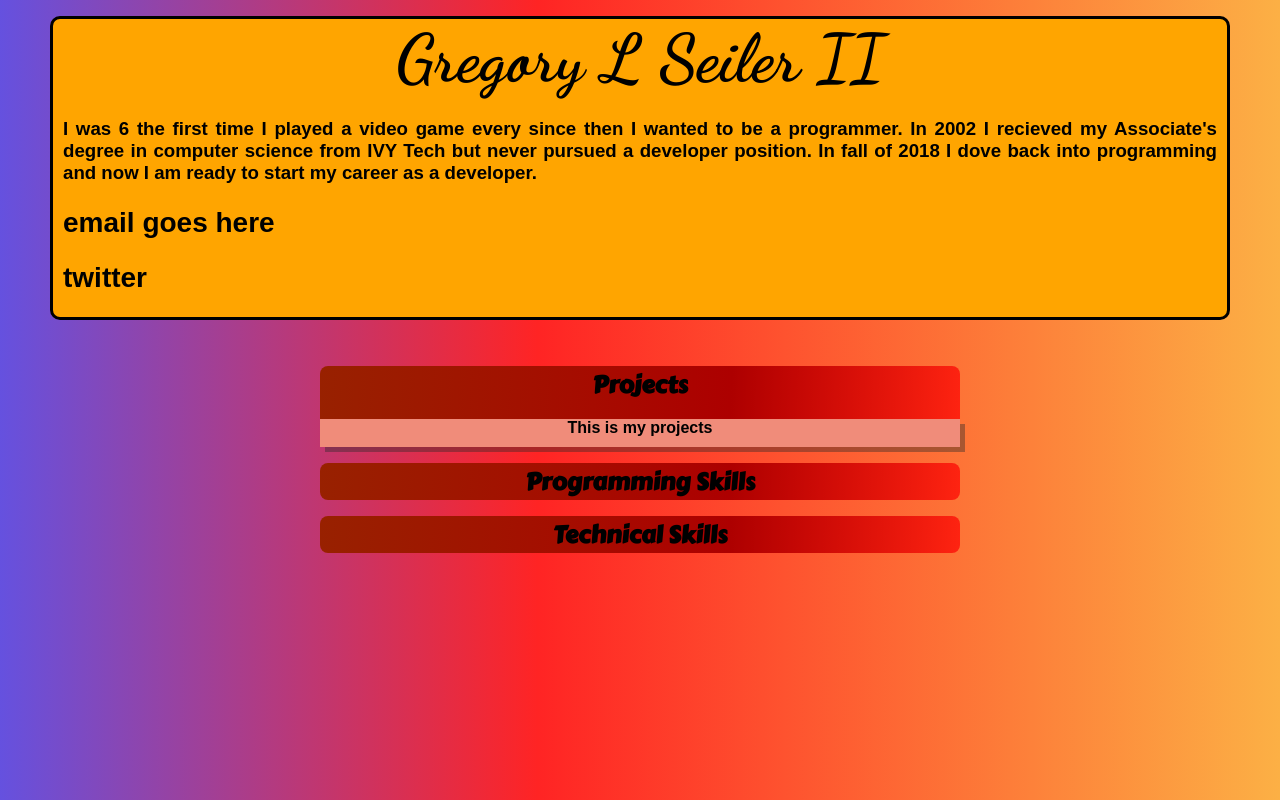
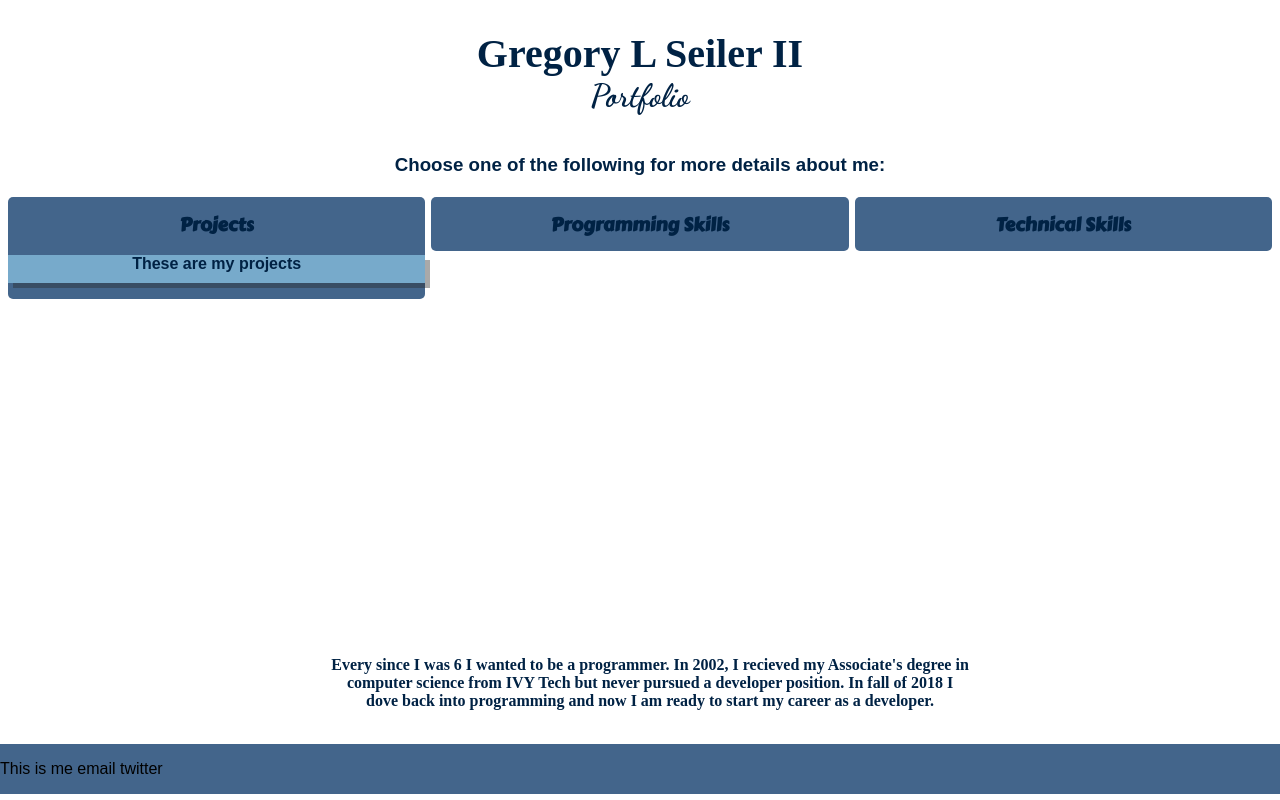
Before and after one commit to DeveloperGregory/Portfolio, a plain HTML site: page index.html in a window 1280 px wide. Both pictures are taken after a click on the element "Projects". Shown: the top 800 px of the page. Drawn offline with Linux system fonts and the light colour scheme.

Commit message:
Add files via upload

```diff
--- a/index.html
+++ b/index.html
@@ -10,13 +10,16 @@
 <body>
     <div id='name-area'>
         <h1 id='name'><strong>Gregory L Seiler II</strong></h1>
-        <p><strong>I was 6 the first time I played a video game every since then I wanted to be a programmer. In 2002 I recieved my Associate's degree in computer science from IVY Tech but never pursued a developer position. In fall of 2018 I dove back into programming and now I am ready to start my career as a developer.</strong></p>
-        <h2>email goes here</h2>
-        <h2>twitter</h2>
+        <h1 id='portfolio-name'>Portfolio</h1>
     </div>
+
+    <div id='choose'>
+        <h3>Choose one of the following for more details about me:</h3>
+    </div>
+    <div id='flex-container'>
         <div class='heading' id='projects-div'>
             <h1 class='label-header'>Projects</h1>
-        <p class='heading-content' id='projects-content'><strong>This is my projects</strong></p>
+            <p class='heading-content' id='projects-content'><strong>These are my projects</strong></p>
         </div>
 
         <div class='heading' id='header-tech-skills'>
@@ -24,18 +27,18 @@
             <div class='heading-content' id='tech-skills'>
                 <p><h3>I am proficient in:</h3></p>
                 <ul class='label-header' id ='code-skills'>
-                <li class='skill-list'>HTML5<img src="/images/HTML5_Logo.png" alt="HTML5 Logo" id='html-logo'></li>
-                <li class='skill-list'>CSS3<img src="/images/css3.png" alt="CSS3" id='css-logo'></li>
-                <li class='skill-list'>JavaScript<img src="/images/768px-JavaScript-logo.png" alt="JavaScript Logo" id='js-logo'></li>
-                <li class='skill-list'>Python<img src="/images/Python.png" alt="Python Logo" id='python-logo'></li>
-                <li class='skill-list'>SQL<img src="/images/sql.png" id=sql-logo></li>
+                    <li class='skill-list'>HTML5<img src="/images/HTML5_Logo.png" alt="HTML5 Logo" id='html-logo' class='logo'></li>
+                    <li class='skill-list'>CSS3<img src="/images/css3.png" alt="CSS3" id='css-logo' class='logo'></li>
+                    <li class='skill-list'>JavaScript<img src="/images/768px-JavaScript-logo.png" alt="JavaScript Logo" id='js-logo'class='logo'></li>
+                    <li class='skill-list'>Python<img src="/images/Python.png" alt="Python Logo" id='python-logo' class='logo'></li>
+                    <li class='skill-list'>SQL<img src="/images/sql.png" id=sql-logo class='logo'></li>
                 </ul>
                 <p><h3>I am familar with:</h3></p>
                 <ul class='label-header' id ='secondary-code-skills'>
-                <li class='skill-list'>C++<img src='/images/c++.png' alt="C++ Logo" id="c-logo"></li>
-                <li class='skill-list'>C#<img src="/images/csharp.png" alt="C Sharp Logo" id='csharp-logo'></li>
-                <li class='skill-list'>Godot<img src="/images/godot.png" alt="Godot Logo" id='godot-logo'></li>
-                <li class='skill-list'>Unity<img src="/images/unity.png" alt='Unity Logo' id=unity-logo></li>
+                    <li class='skill-list'>C++<img src='/images/c++.png' alt="C++ Logo" id="c-logo" class='logo'></li>
+                    <li class='skill-list'>C#<img src="/images/csharp.png" alt="C Sharp Logo" id='csharp-logo' class='logo'></li>
+                    <li class='skill-list'>Godot<img src="/images/godot.png" alt="Godot Logo" id='godot-logo' class='logo'></li>
+                    <li class='skill-list'>Unity<img src="/images/unity.png" alt='Unity Logo' id=unity-logo class='logo'></li>
                 </ul>
 
             </div>
@@ -43,13 +46,25 @@
 
         <div class='heading' id='other-tech-skills'>
             <h1 class='label-header'>Technical Skills</h1>
+            <div class='heading-content' id ='other-skills'>
+                <ul id='list-tech-skills'>
+                    <li>CorelDraw</li>
+                    <li>CorelPhotoPaint</li>
+                    <li>Blender</li>
+                </ul>
+            </div>
     </div>
 
 
-    <div id='binary-img'>
+    </div>
+    <div id ="bio-area">
+        <p><strong>Every since I was 6 I wanted to be a programmer. In 2002, I recieved my Associate's degree in computer science from IVY Tech but never pursued a developer position. In fall of 2018 I dove back into programming and now I am ready to start my career as a developer.</strong></p>
 
     </div>
 
+    <div id='footer'>
+        <p>This is me  email twitter</p>
+    </div>
 
 
     <script src='scripts/script.js'></script>
--- a/scripts/script.js
+++ b/scripts/script.js
@@ -1,11 +1,14 @@
 var headerProjects = document.getElementById('projects-div');
 var contentProjects = document.getElementById('projects-content');
 var headerSkills = document.getElementById('header-tech-skills');
-var contentTechSkills = document.getElementById('tech-skills')
+var contentTechSkills = document.getElementById('tech-skills');
+var headerTech = document.getElementById('other-tech-skills');
+var contentOtherTech = document.getElementById('other-skills');
 
 function collapse(){
     contentProjects.className = 'heading-content';
     contentTechSkills.className = 'heading-content';
+    contentOtherTech.className = 'heading-content';
 
 }
 function expand(selected){
@@ -16,3 +19,4 @@ function expand(selected){
 
 headerProjects.addEventListener('click', function(){expand(contentProjects)});
 headerSkills.addEventListener('click',function(){expand(contentTechSkills)});
+headerTech.addEventListener('click',function(){expand(contentOtherTech)})
--- a/styles/styles.css
+++ b/styles/styles.css
@@ -1,43 +1,91 @@
 :root{
     --logo-size: 3em;
-    --heading-top: 350px;
+    --heading-top: 135px;
+}
+@media (max-width:600px){
+    body{
+        background-color: aqua;
+    }
+    .skill-list{
+        font-family: 'Open Sans', sans-serif;
+        margin-right: 10px;
+        background-color: blueviolet;
+    }
+
 }
 .heading:hover{
     box-shadow: 5px 5px rgba(41,41,41,0.4);
-    width:52%;
+
 }
 .heading{
-    background: rgb(179, 39, 0);
-    background: linear-gradient(93deg, rgba(152,33,0,1) 0%, rgba(173,0,0,1) 64%, rgba(255,0,0,0.6923144257703081) 100%);
+    background-color: #43658b;
     background-repeat: no-repeat;
-    border-radius: 8px;
-    margin: auto;
+    border-radius: 5px;
+    color:  #002244;
+    height: 10%;
+    margin: 3px;
     position: relative;
     text-align: center;
-    top: 50px;
     vertical-align: middle;
-    width: 50%;
+    width: 33%;
 }
 .heading-content{
-    background-color: rgb(202, 70, 47);
     display: none;
-
+    height: 50px;
 }
 .label-header{
     font-family: 'Carter One';
-    font-size: 18pt;
+    font-size: 14pt;
+}
+.logo{
+    width: var(--logo-size);
+
 }
 .show-content{
-    background-color: rgb(240, 140, 122);
+    background-color: #77AACB;
     box-shadow: 5px 5px rgba(41,41,41,0.4);
     padding-bottom: 10px;
     overflow: hidden;
     text-align: center;
+    animation-name: content-show;
+    animation-duration: 1s;
+    animation-timing-function: ease;
+}
+@keyframes content-show{
+    0%{
+        transform: scaleY(0);
+    }
+    100%{
+        transform: scaleY(1)
+    }
+}
 
-}
 .skill-list{
     font-family: 'Open Sans', sans-serif;
     margin-right: 20px;
+}
+
+#bio-area{
+    color:  #002244;
+    font-size: 12pt;
+    font-family: 'Times New Roman', Times, serif;
+    position: fixed;
+    text-align: center;
+    margin-left: 25%;
+    padding: 0px 10px 0px 10px;
+    top: 80%;
+    width: 50%;
+    z-index:2;
+
+}
+#choose{
+    color:  #002244;
+    position: relative;
+    margin: 0px;
+    padding: 0px;
+    text-align: center;
+    top: var(--heading-top);
+    width: 100%;
 }
 
 #code-skills{
@@ -47,6 +95,20 @@
     margin-top: 0px;
     vertical-align:top;
 
+}
+#flex-container{
+    display: flex;
+    margin-left: 5px;
+    margin-right:5px;
+    top: 10%;
+}
+
+#footer{
+    background-color: #43658B;
+    margin: 0px;
+    position: fixed;
+    top: 93%;
+    width: 100%;
 }
 
 #secondary-code-skills{
@@ -58,69 +120,44 @@
     vertical-align:top;
 
 }
-#binary-img{
 
-    background-repeat: repeat;
-    background-size: contain;
-    height: 800px;
-
-    position: relative;
-
-    top: 0px;
-    width: 400px;
-}
-#c-logo{
-    width: var(--logo-size);
-}
-#csharp-logo{
-    width: var(--logo-size);
-}
-#css-logo{
-    width: var(--logo-size);
-}
-#godot-logo{
-    width: var(--logo-size);
-}
 #header-tech-skills{
     top: var(--heading-top);
 }
-#html-logo{
-    width: var(--logo-size);
-}
-#js-logo{
-    width: var(--logo-size);
-}
-#python-logo{
-    width: var(--logo-size);
-}
-#sql-logo{
-    width: var(--logo-size);
-}
-#unity-logo{
-    width: var(--logo-size);
+
+#list-tech-skills{
+    list-style-type: none;
 }
 #name{
-    font-family: 'Dancing Script', cursive;
-    font-size: 50pt;
+    font-family: 'Times New Roman', Times, serif;
+    font-size: 30pt;
     font-weight: 800;
     position: relative;
     text-align: center;
+    top: 30px;
     margin: 0px 50px 0px 50px;
     padding: 0px 0px 0px 0px;
 }
 #name-area{
-    background-color: orange;
-    border-radius: 10px;
-    border-style: solid;
-    font-size: 14pt;
+    color:  #002244;
+    font-size: 12pt;
+    font-family: 'Times New Roman', Times, serif;
+    height: 150px;
     position: fixed;
-    text-align: justify;
-    margin: 0px 50px 0px 50px;
-    padding: 0px 10px 0px 10px;
+    text-align: center;
+    top: 0px;
+    width: 100%;
     z-index:2;
 }
 #other-tech-skills{
     top: var(--heading-top);
+}
+#portfolio-name{
+    font-family: 'Dancing Script', cursive;
+    font-size: 24pt;
+    margin: 0px;
+    position: relative;
+    top: 30px;
 }
 #projects-div{
     top: var(--heading-top);
@@ -130,8 +167,7 @@
 
 
 body{
-    background: rgb(101,81,223);
-    background: linear-gradient(90deg, rgba(101,81,223,1) 0%, rgba(255,36,36,1) 42%, rgba(252,176,69,1) 100%);
+
     font-family: Arial, Helvetica, sans-serif;
     margin: 0px;
 }
```
Also changed, not shown: images/banner.jpeg (added), images/knobs.jpg (added). Lines whose indentation alone changed are shown as unchanged.
